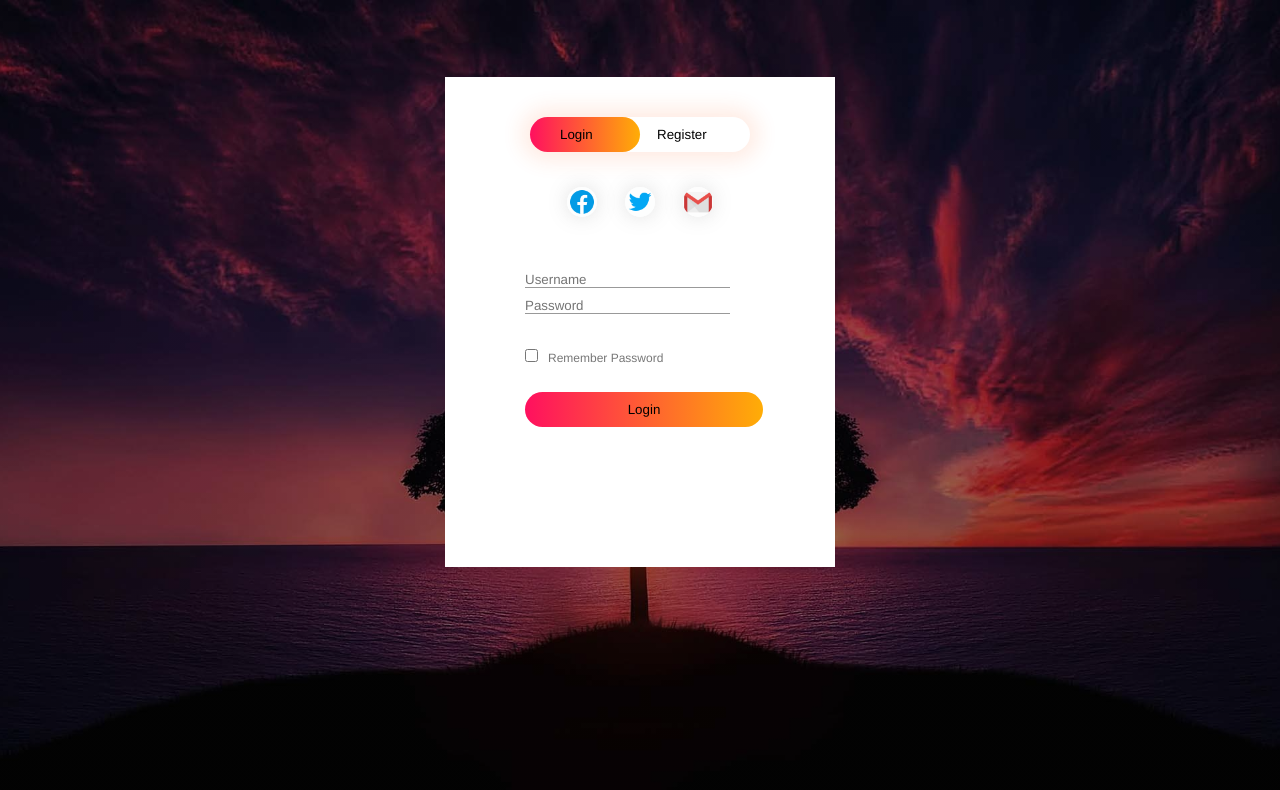
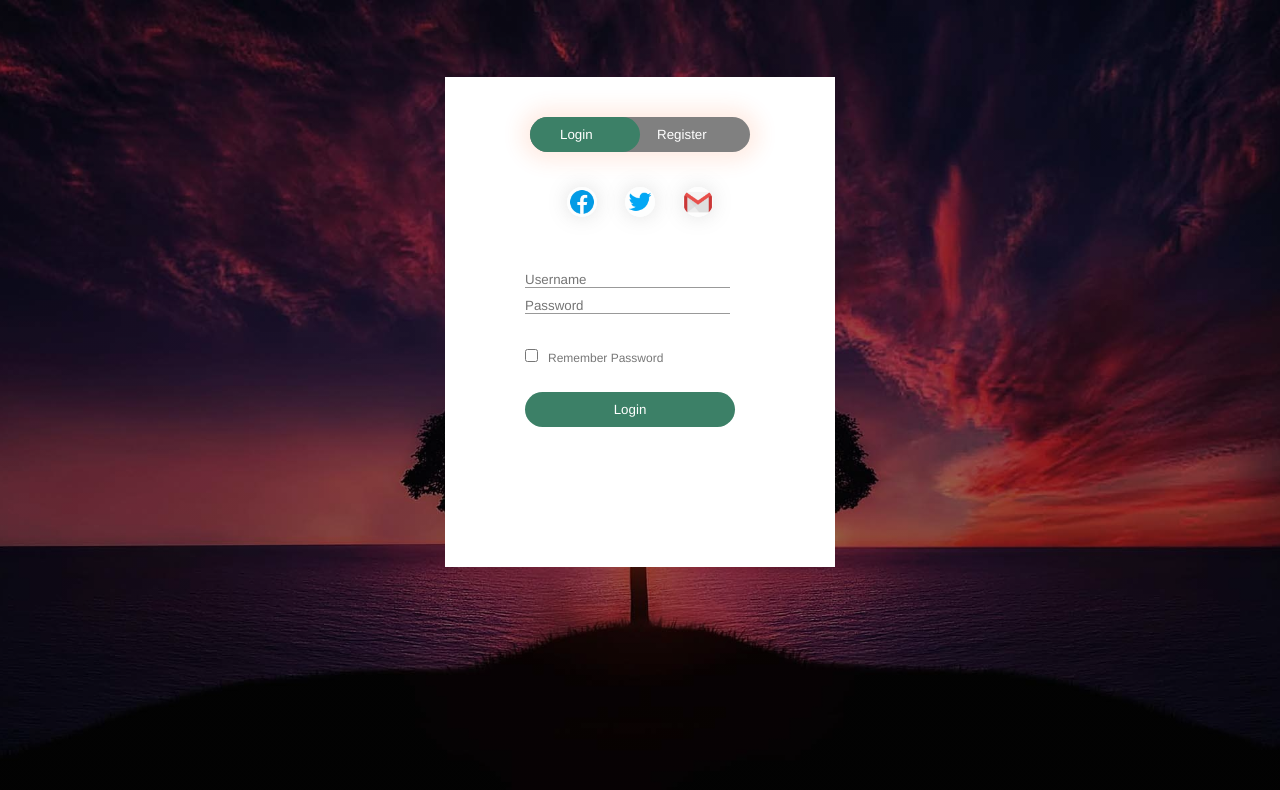
Before and after one commit to sumitxt/Ostad-MERN-assignment9, a plain HTML site: page index.html in a window 1280 px wide. Drawn offline with Linux system fonts and the light colour scheme.

Commit message:
theme changed

```diff
--- a/script.js
+++ b/script.js
@@ -8,7 +8,6 @@ function register(){
     z.style.left="110px";
 }
 
-
 function login(){
     x.style.left="50px";
     y.style.left="450px";
--- a/style.css
+++ b/style.css
@@ -29,6 +29,7 @@
     position: relative;
     box-shadow: 0 0 20px 9px #ff61241f;
     border-radius: 30px;
+    background-color: gray;
 }
 
 .toggle-btn {
@@ -38,6 +39,7 @@
     border: 0;
     outline: none;
     position: relative;
+    color: white;
 }
 #btn{
     top:0;
@@ -45,7 +47,8 @@
     position: absolute;
     width:110px;
     height:100%;
-    background: linear-gradient(to right, #ff105f, #ffad06);
+    /* background: linear-gradient(to right, #ff105f, #ffad06); */
+    background-color: hsl(158, 36%, 37%);
     border-radius: 30px;
     transition: 0.5s;
 }
@@ -88,13 +91,15 @@
     width:100px;
 }
 .submit-btn{
-    width: 85%;
+    width: 75%;
     padding: 10px 0;
     cursor: pointer;
     display:block;
     /* margin:auto; */
     margin:0;
-    background:linear-gradient(to right, #ff105f, #ffad06);
+    /* background:linear-gradient(to right, #ff105f, #ffad06); */
+    background-color: hsl(158, 36%, 37%);
+    color: white;
     border: 0;
     outline: none;
     border-radius: 30px;
@@ -105,7 +110,7 @@
 span{
     color: #777;
     font-size:12px;
-    bottom:68px;
+    /* bottom:68px; */
     /* position: absolute; */
 }
 
```
